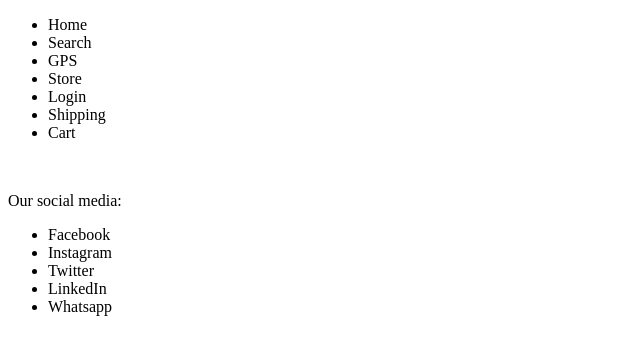
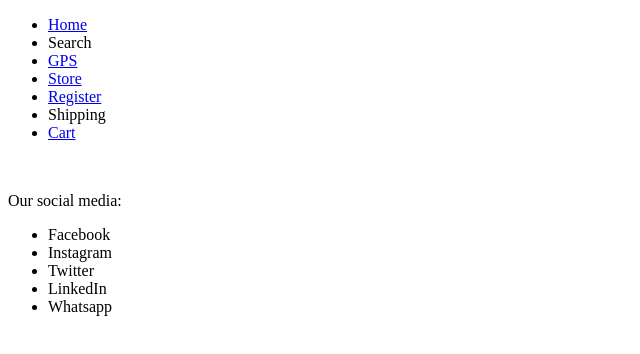
Before and after one commit to 4c616b6173/AmberLiqueur, a plain HTML site: page templates/GPS.html in a window 1280 px wide. Shown: the whole page, without its empty margins (0-640 px from the left). Drawn offline with Linux system fonts and the light colour scheme.

Commit message:
First Commit

```diff
--- a/templates/GPS.html
+++ b/templates/GPS.html
@@ -9,13 +9,13 @@
 <body>
     <navbar>
         <ul>
-            <li>Home</li>
+            <li><a href="index.html">Home</a></li>
             <li>Search</li>
-            <li>GPS</li>
-            <li>Store</li>
-            <li>Login</li>
+            <li><a href="GPS.html">GPS</a></li>
+            <li><a href="store.html">Store</a></li>
+            <li><a href="register.html">Register</a></li>
             <li>Shipping</li>
-            <li>Cart</li>
+            <li><a href="cart.html">Cart</a></li>
         </ul>
     </navbar>
     <header>
```
Also changed, not shown: templates/cart.html (+5 -5 lines), templates/contact_us.html (+5 -5 lines), templates/index.html (+5 -5 lines), templates/registrate.html (+5 -5 lines), templates/store.html (+1 -1 lines).
